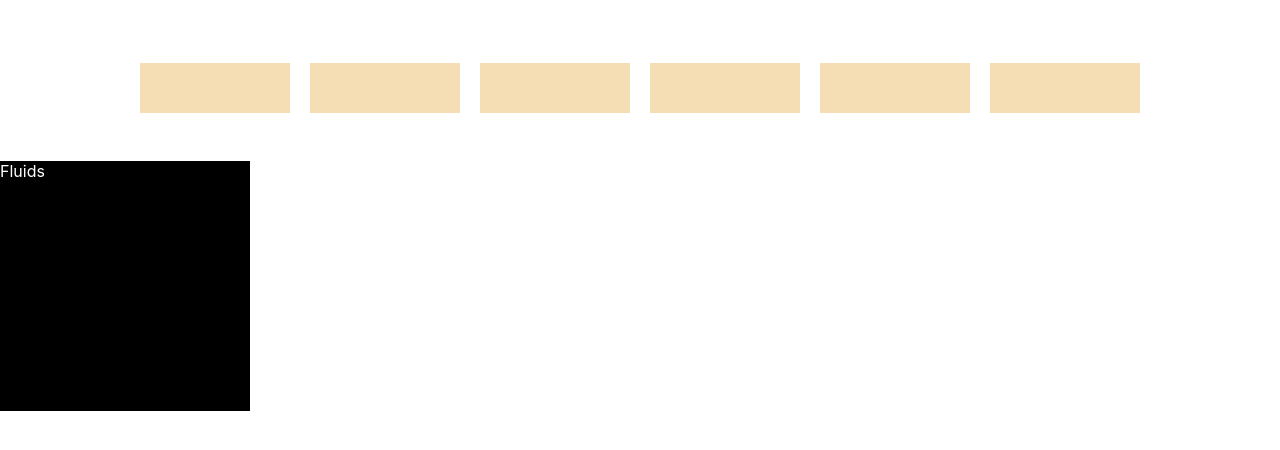
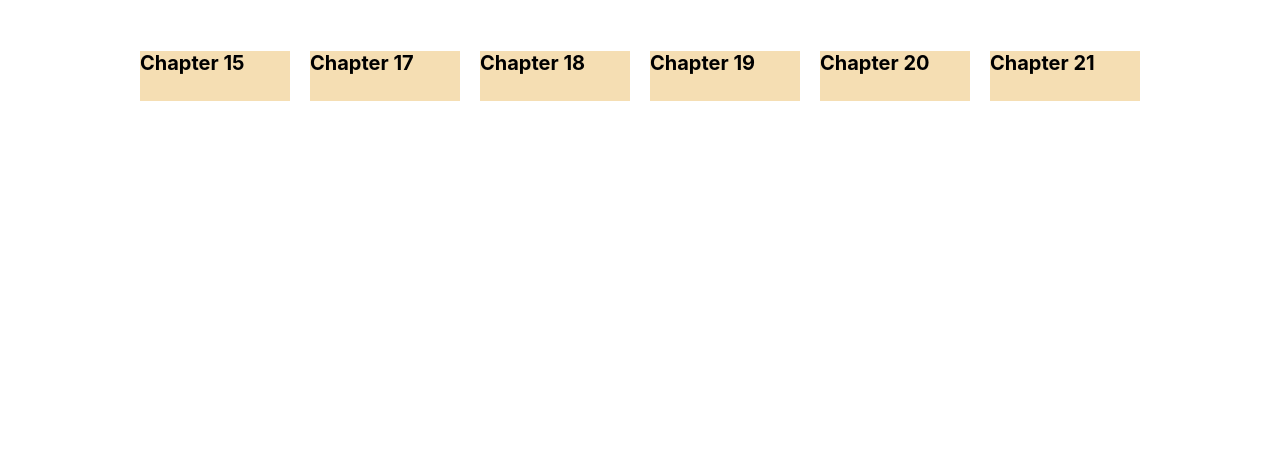
Before and after one commit to sehyeon97/Portfolio, a React (Create React App) app: page / in a window 1280 px wide. Shown: the top 450 px of the page. Built offline with nearby package versions, Linux system fonts and the light colour scheme.

Commit message:
Added routes and navigation between Home and Fluids pages

```diff
--- a/package.json
+++ b/package.json
@@ -12,6 +12,7 @@
     "@types/react-dom": "^18.0.6",
     "react": "^18.2.0",
     "react-dom": "^18.2.0",
+    "react-router-dom": "^6.3.0",
     "react-scripts": "5.0.1",
     "soundfont-player": "^0.12.0",
     "typescript": "^4.8.2",
--- a/src/App.tsx
+++ b/src/App.tsx
@@ -1,9 +1,15 @@
-import './App.css';
+import { Navigate, BrowserRouter, Routes, Route } from 'react-router-dom';
 import Home from './page/HomePage';
+import Fluids from './page/FluidsPage';
 
 function App() {
   return (
-    <Home />
+    <BrowserRouter>
+      <Routes>
+          <Route path="/" element={<Home/>}/>
+          <Route path="/Chapter15_Fluids" element={<Fluids/>}/>
+      </Routes>
+      </BrowserRouter>
   );
 }
 
--- a/src/component/Container.tsx
+++ b/src/component/Container.tsx
@@ -7,15 +7,17 @@ interface states {
     textColor?: string,
     width?: string,
     height?: string,
-    backgroundColor?: string
+    backgroundColor?: string,
+    fontSize?: string,
 }
 
 const Container = (states: states) => {
     const backgroundColor = states.backgroundColor ? states.backgroundColor : "black";
     const width = states.width ? states.width : "250px";
     const height = states.height ? states.height : "250px";
+    const fontSize = states.fontSize ? states.fontSize : "20px";
 
-    const [flipped, setFlipped] = useState(false);
+    const [flipped, setFlipped] = useState(true);
     const [myBGColor, setMyBGColor] = useState(backgroundColor);
 
     // By default, text is displayed, not title
@@ -45,12 +47,12 @@ const Container = (states: states) => {
     const CustomStyle = {
         backgroundColor: myBGColor,
         width: width,
-        height: height,
+        height: height
     }
 
     return (
         <div style={CustomStyle} onClick={onClickContainer}>
-            <p style={{color: states.textColor}}>{text}</p>
+            <p style={{color: states.textColor, fontSize: fontSize}}>{text}</p>
         </div>
     );
 
--- a/src/component/Tab.tsx
+++ b/src/component/Tab.tsx
@@ -2,13 +2,16 @@ import Container from "./Container";
 
 interface TabSettings {
     numberOfTabs: number,
+    tabNames: any,
     width?: string,
 }
 
 const Tab = (settings: TabSettings) => {
     let tabContainer = [];
+    const text = settings.tabNames;
+
     for (let i = 0; i < settings.numberOfTabs; i++) {
-        tabContainer[i] = <Container canFlip={false} width="150px" height="50px" backgroundColor="wheat"/>
+        tabContainer[i] = <Container canFlip={false} width="150px" height="50px" backgroundColor="wheat" text={text[i]} textColor="black"/>
     }
 
     const TabStyles = {
--- /dev/null
+++ b/src/component/TextLink.tsx
@@ -0,0 +1,18 @@
+import { useNavigate } from 'react-router-dom';
+
+interface mapping {
+    text: string,
+    redirectLink: string,
+}
+
+const TextLink = (myTextLink: mapping) => {
+    const navigate = useNavigate();
+
+    return (
+        <div>
+            <text onClick={() => navigate(myTextLink.redirectLink)}>{myTextLink.text}</text>
+        </div>
+    );
+}
+
+export default TextLink;
--- /dev/null
+++ b/src/page/FluidsPage.tsx
@@ -0,0 +1,12 @@
+import Container from "../component/Container";
+
+const Fluids = () => {
+    return (
+        <div>
+            <h1>Fluids !!</h1>
+            <Container canFlip={true} title="Fluids" text="this is my test box" textColor='white'/>
+        </div>
+    );
+}
+
+export default Fluids;
--- a/src/page/HomePage.tsx
+++ b/src/page/HomePage.tsx
@@ -1,13 +1,12 @@
-import Container from "../component/Container";
 import Tab from "../component/Tab";
+import TextLink from "../component/TextLink";
 
 const HomePage = () => {
+    const tabNames = [<TextLink text="Chapter 15" redirectLink="/Chapter15_Fluids"/>, "Chapter 17", "Chapter 18", "Chapter 19", "Chapter 20", "Chapter 21"];
+
     return (
         <div>
-            <div>
-                <Tab numberOfTabs={6}/>
-            </div>
-            <Container canFlip={true} title="Fluids" text="this is my test box" textColor='white'/>
+            <Tab numberOfTabs={6} tabNames={tabNames}/>
         </div>
     );
 }
```
Also changed, not shown: 1 other file (tests, documents, lock files or other folders).
